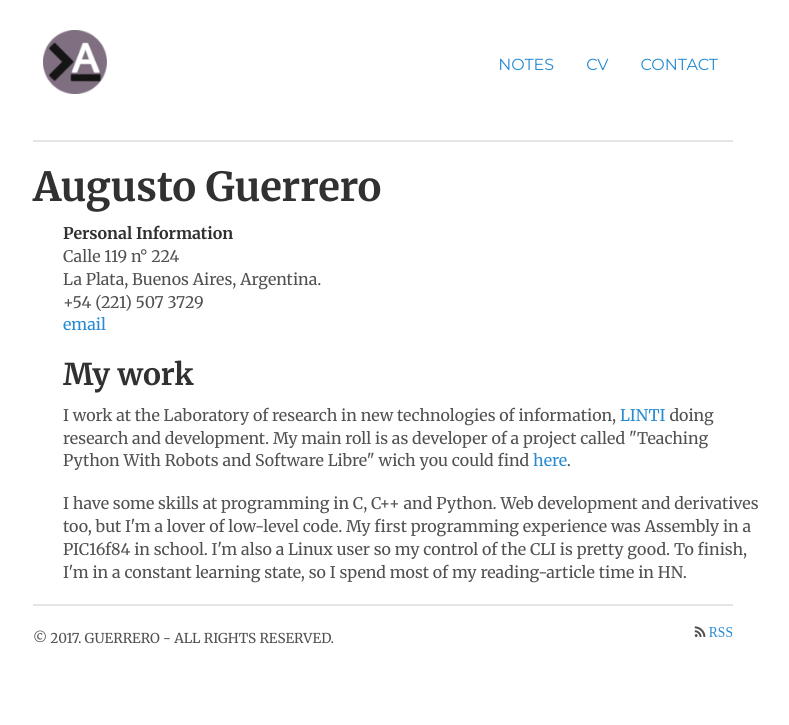
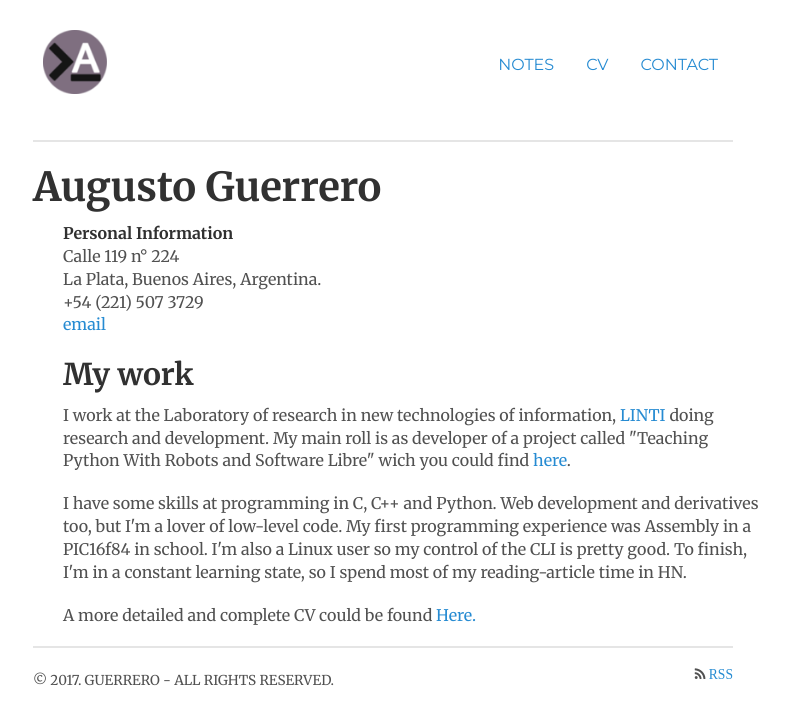
Before and after one commit to augustoguerrero/augustoguerrero.github.io, a Jekyll site: the page built from cv/index.html, in a window 1280 px wide. Shown: the top 725 px of the page, without its empty margins (257-1046 px from the left). Built offline with Jekyll 4.4.1, drawn with Linux system fonts in a browser that asks for light colours.

Commit message:
added pdf version of my cv

```diff
--- a/cv/index.html
+++ b/cv/index.html
@@ -24,5 +24,8 @@ title: Augusto Guerrero
 
     <p>I work at the Laboratory of research in new technologies of information, <a href=http://www.linti.unlp.edu.ar>LINTI</a> doing research and development. My main roll is as developer of a project called "Teaching Python With Robots and Software Libre" wich you could find <a href=http://www.robots.linti.unlp.edu.ar>here</a>.</p>
     <p>I have some skills at programming in C, C++ and Python. Web development and derivatives too, but I'm a lover of low-level code. My first programming experience was Assembly in a PIC16f84 in school. I'm also a Linux user so my control of the CLI is pretty good. To finish, I'm in a constant learning state, so I spend most of my reading-article time in HN.</p>
+    <p>A more detailed and complete CV could be found <a href="/cv/AugustoGuerreroCV-2017.pdf" target="_blank">Here.</a></p>
+
+
   </div>
 </div>
```
Also changed, not shown: 1 other file.
